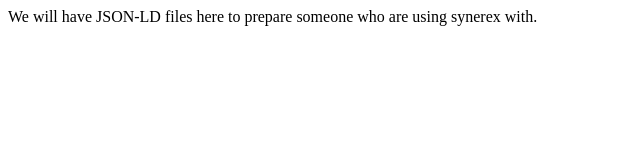
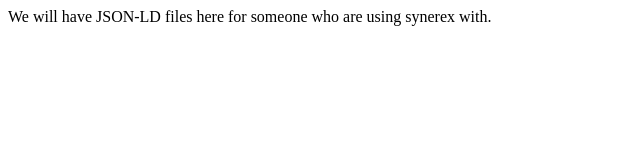
Before and after one commit to taka8hideyuki/JSONLD, a plain HTML site: page index.html in a window 1280 px wide. Shown: the full height of the page, 0-640 px from the left. Drawn offline with Linux system fonts and the light colour scheme.

Commit message:
Update index.html

```diff
--- a/index.html
+++ b/index.html
@@ -7,6 +7,6 @@
 
   </head>
   <body>
-    We will have JSON-LD files here to prepare someone who are using synerex with.
+    We will have JSON-LD files here for someone who are using synerex with.
   </body>
 </html>
```
